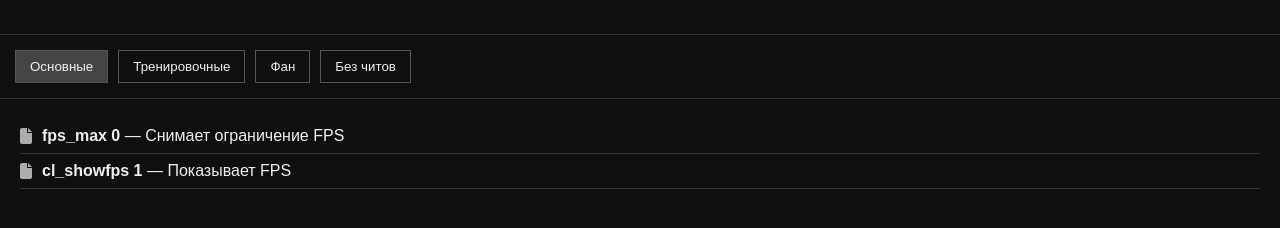
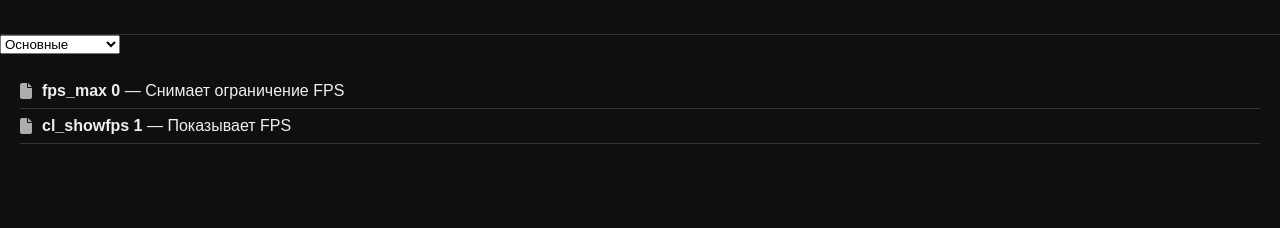
Before and after one commit to s1lentcrush/CS2List, a plain HTML site: page index.html in a window 1280 px wide. Shown: the part 76-304 px from the top of the page. Drawn offline with Linux system fonts and the light colour scheme.

Commit message:
Update index.html

```diff
--- a/index.html
+++ b/index.html
@@ -4,31 +4,36 @@
     <meta charset="UTF-8">
     <title>CS2 Commands</title>
 
-    <!-- Font Awesome -->
     <link rel="stylesheet" href="https://cdnjs.cloudflare.com/ajax/libs/font-awesome/6.5.0/css/all.min.css">
-
     <link rel="stylesheet" href="style.css">
 </head>
 <body class="dark">
 
 <header>
     <h1>CS2 Commands</h1>
-
-    <button id="themeToggle" title="Сменить тему">
+    <button id="themeToggle">
         <i class="fa-solid fa-circle-half-stroke"></i>
     </button>
 </header>
 
-<nav>
-    <button class="tab active" data-file="Main.json">Основные</button>
-    <button class="tab" data-file="Training.json">Тренировочные</button>
-    <button class="tab" data-file="Fun.json">Фан</button>
-    <button class="tab" data-file="NoCheats.json">Без читов</button>
-</nav>
+<div class="layout">
 
-<main id="commands">
-    <!-- Команды загружаются сюда -->
-</main>
+    <!-- Левая панель -->
+    <aside>
+        <select id="categorySelect">
+            <option value="Main.json">Основные</option>
+            <option value="Training.json">Тренировочные</option>
+            <option value="Fun.json">Фан</option>
+            <option value="NoCheats.json">Без читов</option>
+        </select>
+    </aside>
+
+    <!-- Контент -->
+    <main id="commands">
+        <!-- Команды -->
+    </main>
+
+</div>
 
 <script src="script.js"></script>
 </body>
```
